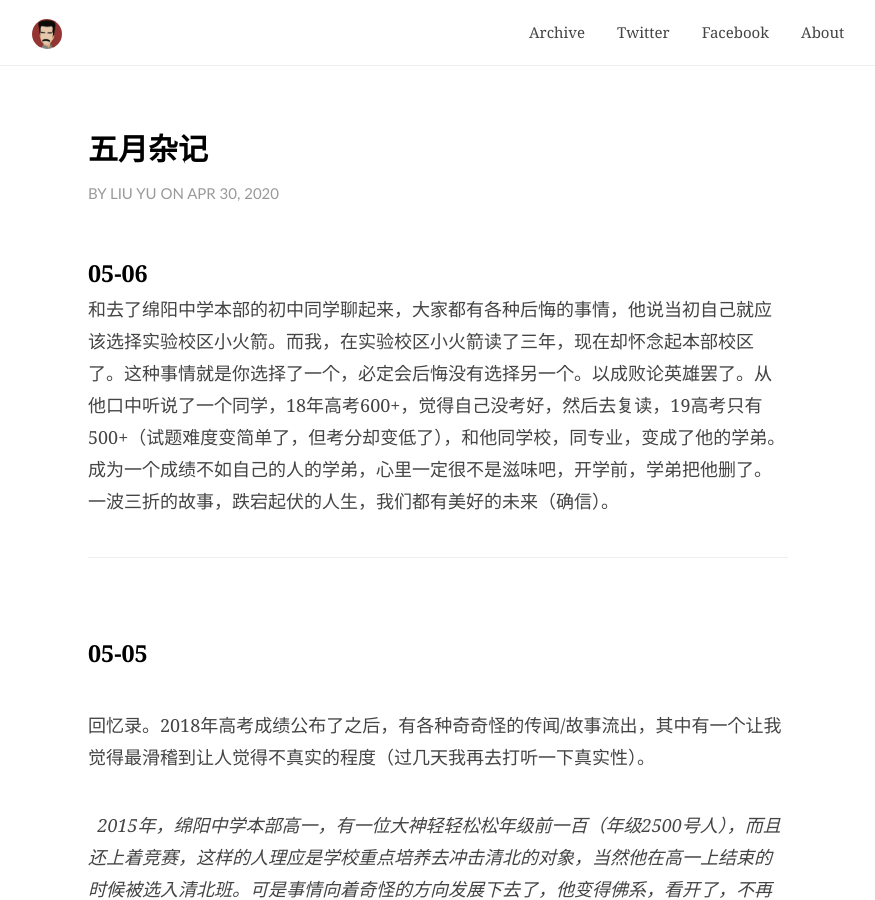
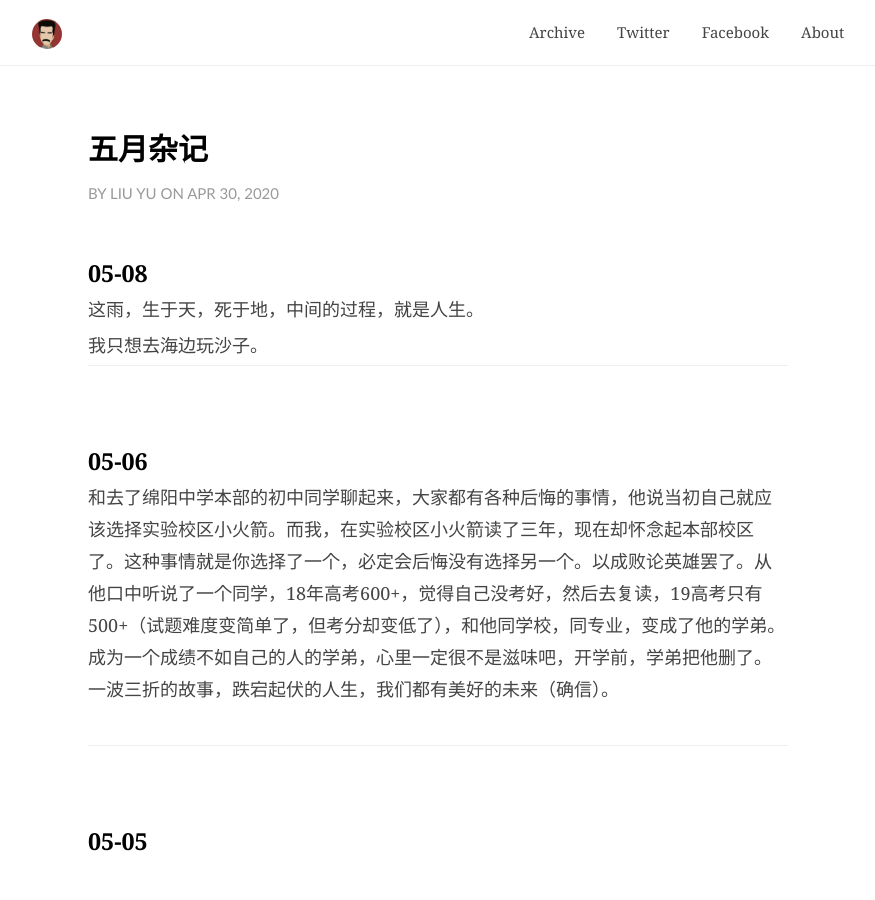
Before and after one commit to JaydenYL/JaydenYL.github.io, a Jekyll site: the page built from _posts/2020-04-26-日记.md, in a window 1280 px wide and 900 px high. Shown: the whole window, without its empty margins (202-1077 px from the left). Built offline with Jekyll 4.4.1, drawn with Linux system fonts in a browser that asks for light colours; comment, search, counter and statistics services are not loaded.

Commit message:
Update 2020-04-26-日记.md

```diff
--- a/_posts/2020-04-26-日记.md
+++ b/_posts/2020-04-26-日记.md
@@ -12,6 +12,26 @@ location:
 tail:
 catalog: true
 ---
+
+
+
+### 05-08
+
+这雨，生于天，死于地，中间的过程，就是人生。
+
+我只想去海边玩沙子。
+
+
+
+
+
+
+
+
+
+---
+
+
 
 ### 05-06
 
```
